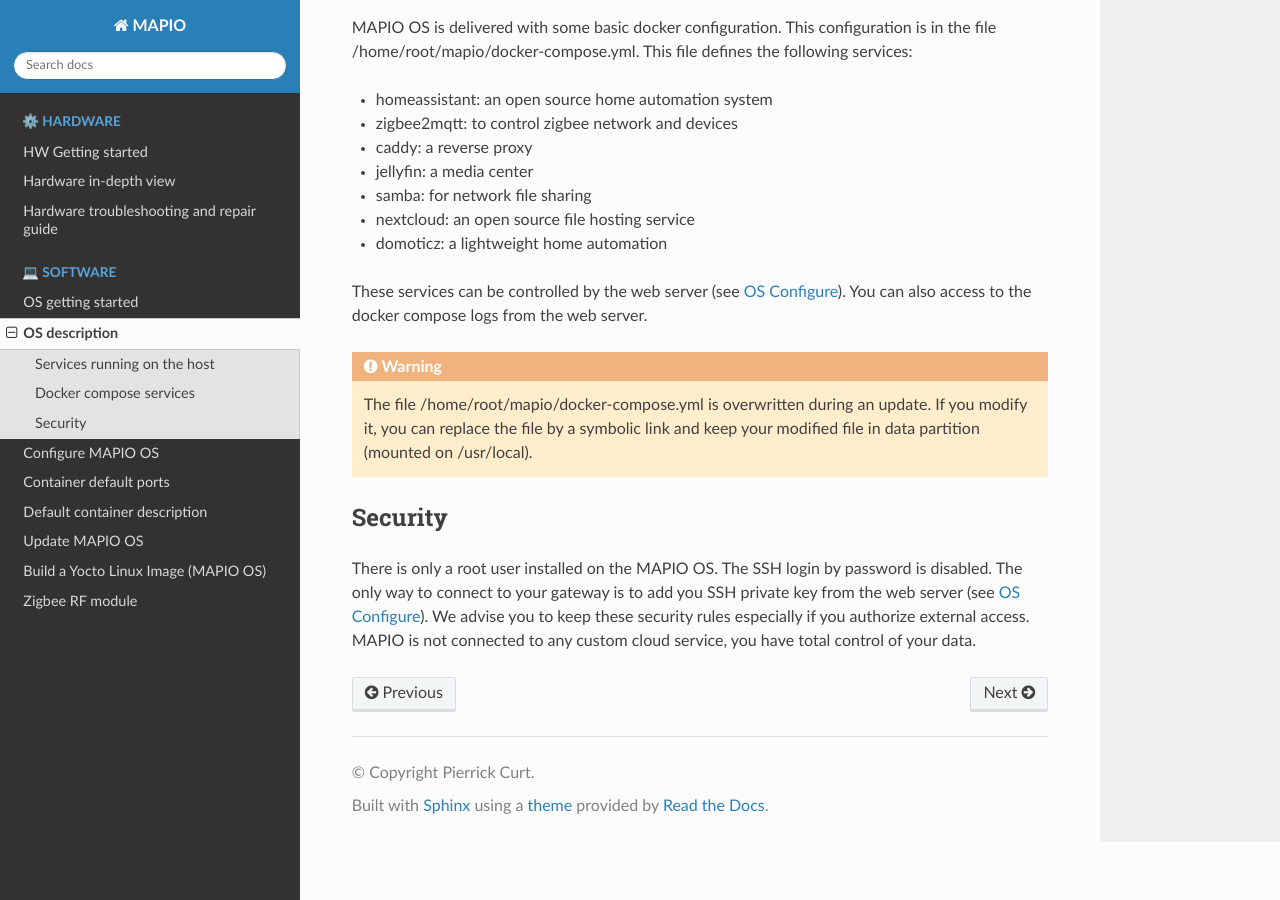
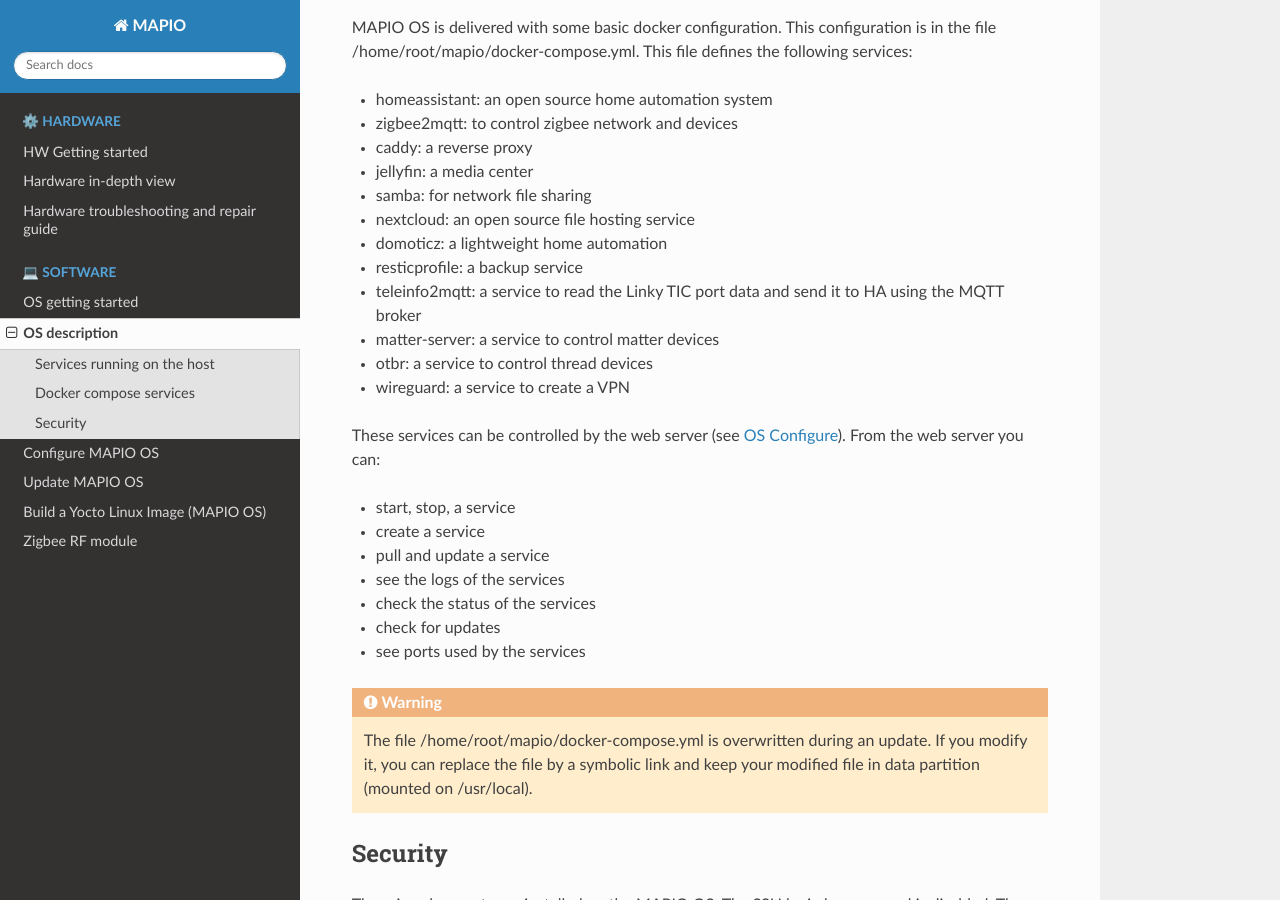
Before and after one commit to pcurt/mapio-docs, a Sphinx documentation site: the page built from docs/source/os-description.rst, in a window 1280 px wide and 900 px high, scrolled down 1252 px. Built offline with Sphinx 7.4.7 and the Read the Docs theme 3.1.0, drawn with Linux system fonts in a browser that asks for light colours.

Commit message:
feat: update docker compose documentation

```diff
--- a/docs/source/index.rst
+++ b/docs/source/index.rst
@@ -37,7 +37,6 @@
    /os-getting-started
    /os-description
    /os-configure
-   /default-containers
    /os-update
    /os-build
    /zigbee-rf-module
--- a/docs/source/os-description.rst
+++ b/docs/source/os-description.rst
@@ -54,9 +54,23 @@
 * samba: for network file sharing
 * nextcloud: an open source file hosting service
 * domoticz: a lightweight home automation
+* resticprofile: a backup service
+* teleinfo2mqtt: a service to read the Linky TIC port data and send it to HA using the MQTT broker
+* matter-server: a service to control matter devices
+* otbr: a service to control thread devices
+* wireguard: a service to create a VPN
 
 These services can be controlled by the web server (see :doc:`OS Configure <os-configure>`).
-You can also access to the docker compose logs from the web server.
+From the web server you can:
+
+* start, stop, a service
+* create a service
+* pull and update a service
+* see the logs of the services
+* check the status of the services
+* check for updates
+* see ports used by the services
+
 
 .. warning::
     The file /home/root/mapio/docker-compose.yml is overwritten during an update. If you modify it, you can replace the file by a symbolic link and keep your modified file in data partition (mounted on /usr/local).
```
Also changed, not shown: docs/source/default-containers.rst (deleted, +0 -36 lines).
